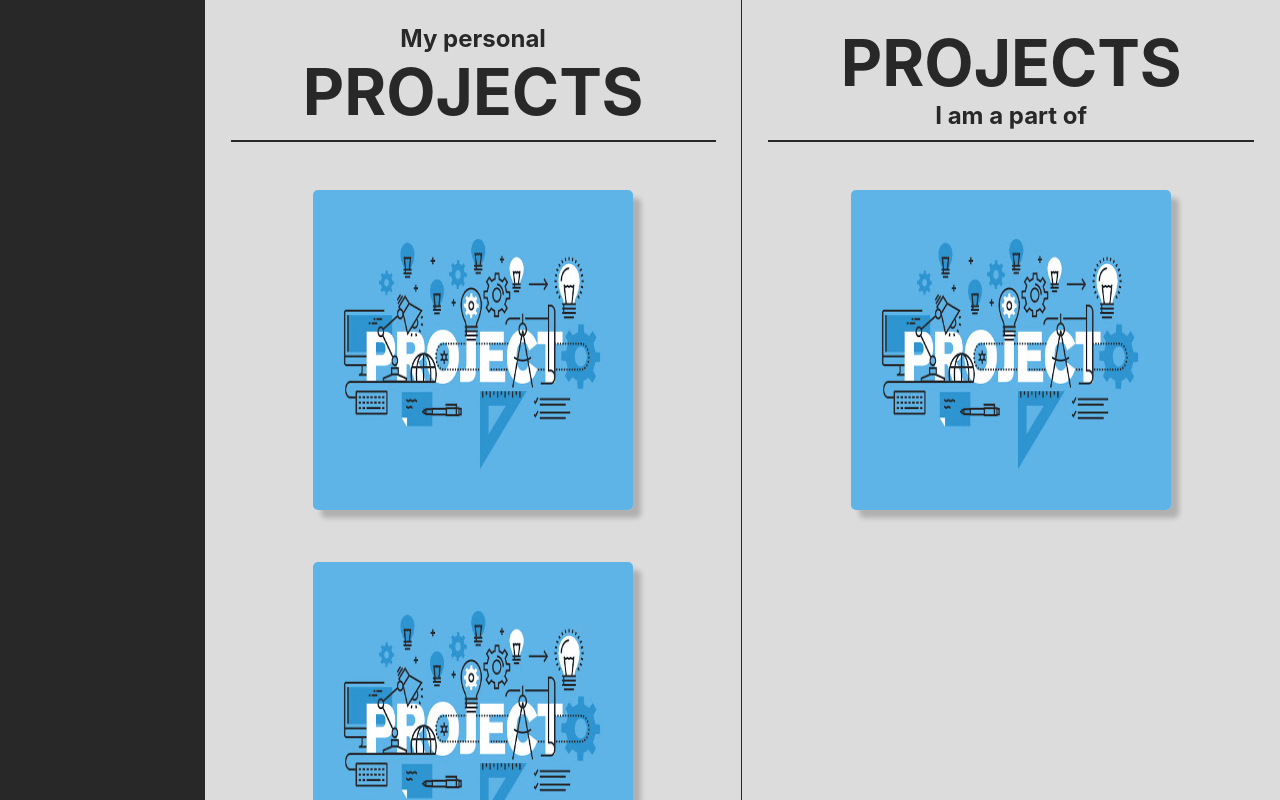
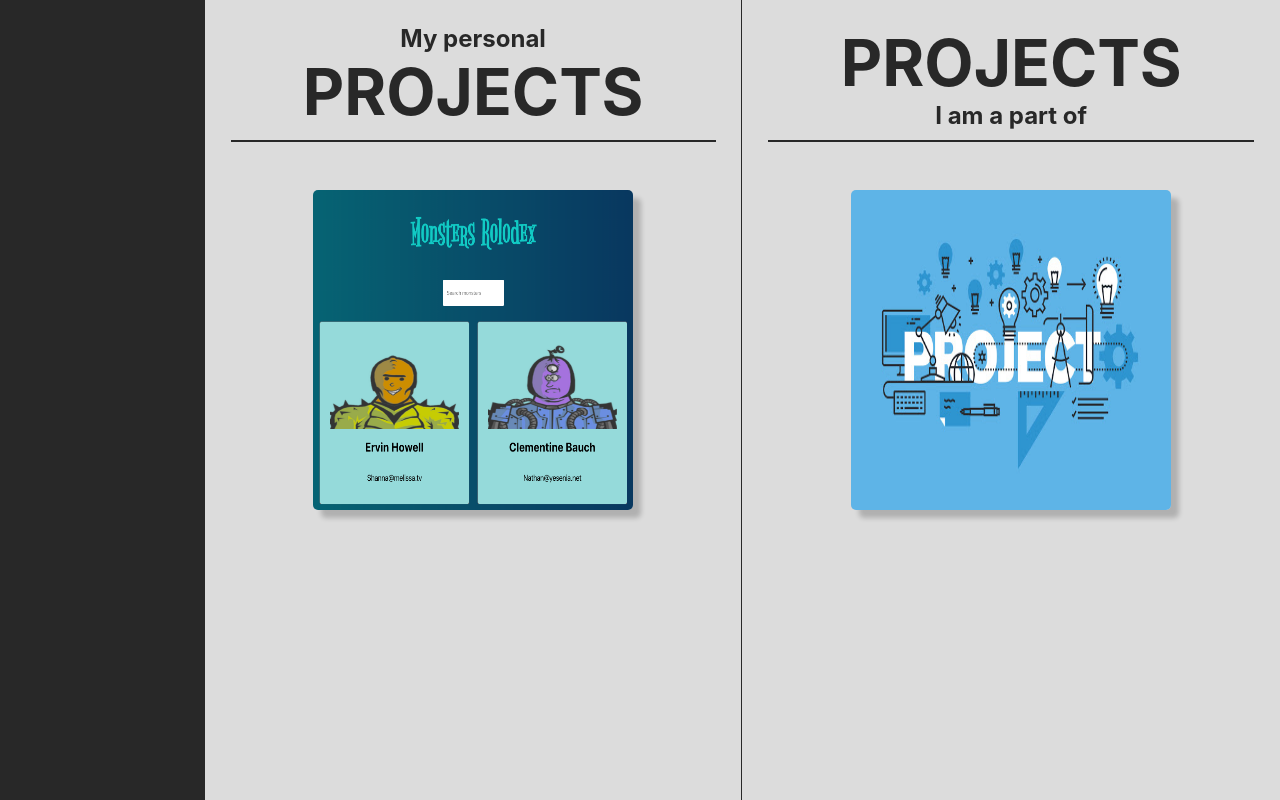
Before and after one commit to martinstiles/website-old, a React (Create React App) app: page / in a window 1280 px wide. Built offline with nearby package versions, Linux system fonts and the light colour scheme; a web font is replaced by a local one.

Commit message:
add functionality to projects

```diff
--- /dev/null
+++ b/src/animations/projectBox.css
@@ -0,0 +1,12 @@
+.hiddenInfo{
+  transition: .5s ease;
+  position: absolute;
+  top: 50%;
+  left: 50%;
+  transform: translate(-50%, -50%);
+  -ms-transform: translate(-50%, -50%);
+  text-align: center;
+  background-color: rgb(220,220,220,0.8);
+  border-radius: 5px;
+  padding-bottom: 1em;
+}
--- a/src/views/navbar.js
+++ b/src/views/navbar.js
@@ -89,9 +89,9 @@ const Navbar = ({setPageInParent}) => {
         </ButtonGroup>
 
         <div style={footer}>
-          <Link style={{color: fontColor}} target="_blank" href='https://www.facebook.com/martin.stiles.9'> <FacebookIcon style={iconStyle}/> </Link>
-          <Link style={{color: fontColor, margin: '0 10% 0 10%'}} target="_blank" href='https://www.linkedin.com/in/martin-stiles-39b662171/'> <LinkedInIcon style={iconStyle} /> </Link>
-          <Link style={{color: fontColor}} target="_blank" href='https://www.instagram.com/msstiles/'> <InstagramIcon style={iconStyle}/> </Link>
+          <Link style={{color: fontColor}} target='_blank' href='https://www.facebook.com/martin.stiles.9'> <FacebookIcon style={iconStyle}/> </Link>
+          <Link style={{color: fontColor, margin: '0 10% 0 10%'}} target='_blank' href='https://www.linkedin.com/in/martin-stiles-39b662171/'> <LinkedInIcon style={iconStyle} /> </Link>
+          <Link style={{color: fontColor}} target='_blank' href='https://www.instagram.com/msstiles/'> <InstagramIcon style={iconStyle}/> </Link>
         </div>
     </div>
   )
--- a/src/views/projects.js
+++ b/src/views/projects.js
@@ -5,6 +5,7 @@ import ProjectSection from './projects/projectSection'
 import ProjectBox from './projects/components/projectBox'
 // IMAGES FOR PROJECTS
 import P1 from '../media/project.jpg'
+import RobotProject from '../media/robotProject.png'
 
 
 const Projects = () => {
@@ -45,12 +46,17 @@ const Projects = () => {
 	const [view, setView] = useState('both')
 	// TODO: make buttons to full screen one of the views
 
+	//TODO: ADD STRISE
 	return (
 		<div style={container} className={visit() ? 'appear' : ''}>
 			<div style={column}>
 				<ProjectSection type={'personal'} smallScreen={smallScreen}>
-					<ProjectBox image={P1}/>
-					<ProjectBox image={P1}/>
+					<ProjectBox
+						image={RobotProject}
+						desc={'React introductory project'}
+						githubLink={'https://github.com/martinstiles/monsters-rolodex'}
+						projectLink='https://martinstiles.github.io/monsters-rolodex/'
+					/>
 				</ProjectSection>
 			</div>
 			<div style={column}>
--- a/src/views/projects/components/projectBox.css
+++ /dev/null
@@ -1,4 +0,0 @@
-.projectBox:hover {
-  transform: scale(1.2);
-  opacity: 0.3;
-}
--- a/src/views/projects/components/projectBox.js
+++ b/src/views/projects/components/projectBox.js
@@ -1,26 +1,41 @@
-import React from 'react'
-import './projectBox.css'
+import React, {useState} from 'react'
+import '../../../animations/projectBox.css'
+import Button from '@material-ui/core/Button'
+import OpenInNewIcon from '@material-ui/icons/OpenInNew'
+import GitHubIcon from '@material-ui/icons/GitHub'
 
 const ProjectBox = (props) => {
+  const [hover, setHover] = useState(false)
+
   const boxStyle = {
     width: '100%',
     marginBottom: '3em',
+    position: 'relative'
   }
   const imageStyle = {
     width: '20em',
     height: '20em',
     boxShadow: `8px 8px 5px 0 rgb(${[0,0,0,0.2]})`,
-    borderRadius: '5px'
+    borderRadius: '5px',
+    transition: '.5s ease',
+    // If hovering:
+    transform: hover && `scale(${1.2})`,
+    opacity: hover && 0.3
   }
 
-  // TODO: Lage on hover effekt
-  // --> Scale: 1.4 --> Skriv VELDIG KORT OM PROSJEKTET og ha en link-button til prosjektet
-  // props.link
-
-  // Need style for image
+  // BOTH have the same onMouseEnter/Leave to remove bugs caused when user is too fast
   return (
     <div style={boxStyle}>
-      <img style={imageStyle} className={'projectBox'} src={props.image} alt='' />
+      <img onMouseEnter={() => setHover(true)} onMouseLeave={() => setHover(false)}  style={imageStyle} src={props.image} alt='' />
+      <div onMouseEnter={() => setHover(true)} onMouseLeave={() => setHover(false)} className={'hiddenInfo'} style={hover ? {opacity: 1} : {opacity: 0}}>
+        <h1 style={{fontSize: '2em'}}> {props.desc} </h1>
+        <Button onClick={() => setHover(false)} variant="contained" color="primary" href={props.githubLink} target='_blank' style={{marginRight: '5px'}}>
+          Go to repo <GitHubIcon style={{marginLeft: '6px'}} />
+        </Button>
+        <Button onClick={() => setHover(false)} variant="contained" color="primary" href={props.projectLink} target='_blank'>
+          See project <OpenInNewIcon style={{marginLeft: '5px'}} />
+        </Button>
+      </div>
     </div>
   )
 }
--- a/src/views/projects/projectSection.js
+++ b/src/views/projects/projectSection.js
@@ -10,6 +10,7 @@ const ProjectSection = (props) => {
     height: '100%',
     borderRight: !smallScreen && type === 'personal' && `1px solid ${fontColor}`, // We only want border on personal side and not when small screen
     overflow: 'auto',
+    position: 'relative'
   }
 
   return (
```
Also changed, not shown: src/media/robotProject.png (added).
